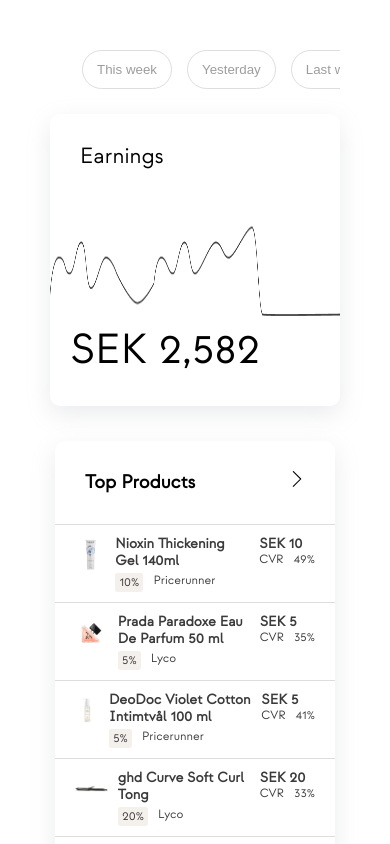
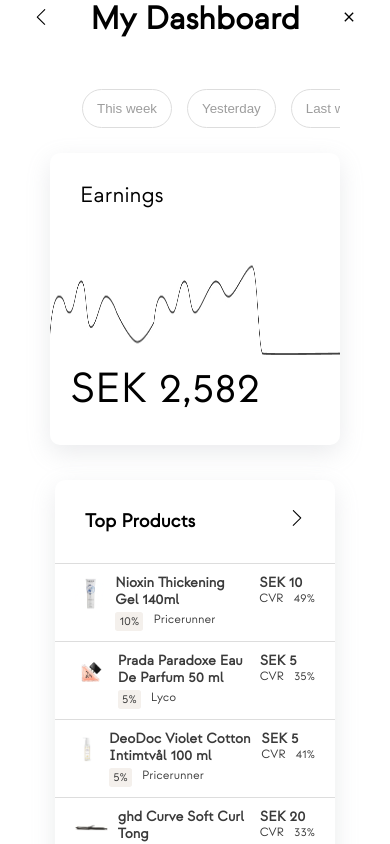
Before and after one commit to Akanksha2596/dashboard-app-nextjs, a Next.js app: page / in a window 390 px wide. Shown: the top 844 px of the page. Built offline with nearby package versions, Linux system fonts and the light colour scheme.

Commit message:
Working on mobile responsive header

```diff
--- a/src/pages/_app.tsx
+++ b/src/pages/_app.tsx
@@ -8,16 +8,70 @@ import { Global } from "@/styles/Global";
 import "@/styles/globals.css";
 import type { AppProps } from "next/app";
 import localFont from "next/font/local";
-
-export const myFont = localFont({
-  src: "../../public/strawford-regular-webfont.woff2",
+import { ReactElement } from "react";
+export const myFont = localFont({src: "../../public/strawford-regular-webfont.woff2",
 });
 
+
+import React from "react";
+import { SlArrowLeft } from "react-icons/sl";
+import { IoMdClose } from "react-icons/io";
+import Link from "next/link";
+import MainContainer from "@/components/MainContainer";
+
+function Layout({ children }: { children: ReactElement }) {
+  return (
+    <>
+      {/* <nav
+        style={{
+          padding: "25px 25px",
+          borderBottom: "1px solid grey",
+          textAlign: "center",
+        }}
+      >
+        Navbar
+      </nav>
+      {children}
+      <footer
+        style={{
+          padding: "25px 25px",
+          borderTop: "1px solid grey",
+          textAlign: "center",
+        }}
+      >
+        Footer
+      </footer> */}
+      <div
+        style={{
+          display: "flex",
+          justifyContent: "space-between",
+          alignItems: "center",
+          alignSelf: "stretch",
+          padding:"0px 33px",
+        }}
+      >
+        <Link href="/">
+          <SlArrowLeft />
+        </Link>
+        <h1>My Dashboard</h1>
+        <Link href="/">
+          <IoMdClose />
+        </Link>
+      </div>
+    </>
+  );
+}
 export default function App({ Component, pageProps }: AppProps) {
   return (
-    <main className={myFont.className}>
-      <Global />
-      <Component {...pageProps} />
-    </main>
+    <>
+      <main className={myFont.className}>
+        <Layout>
+          <MainContainer />
+        </Layout>
+
+        <Global />
+        <Component {...pageProps} />
+      </main>
+    </>
   );
 }
```
